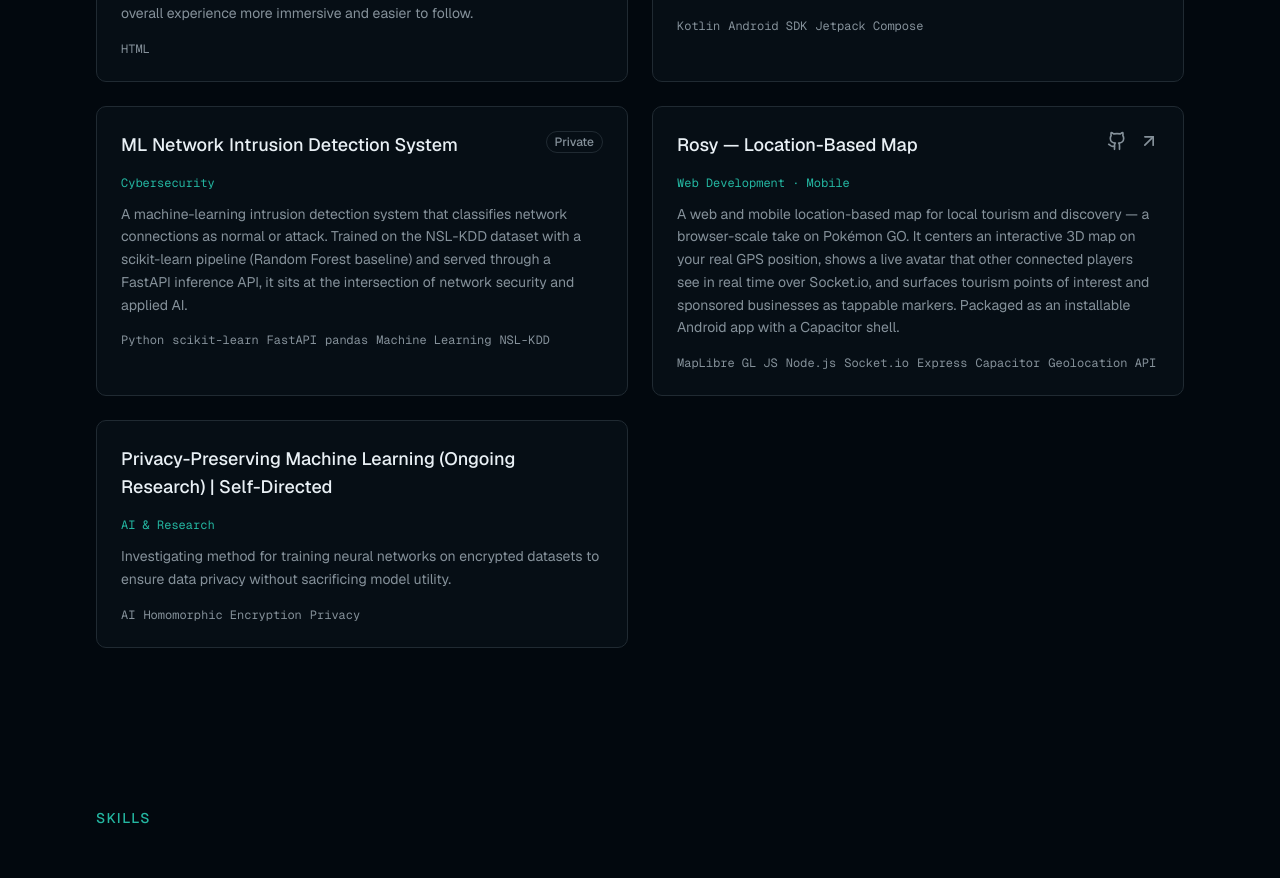
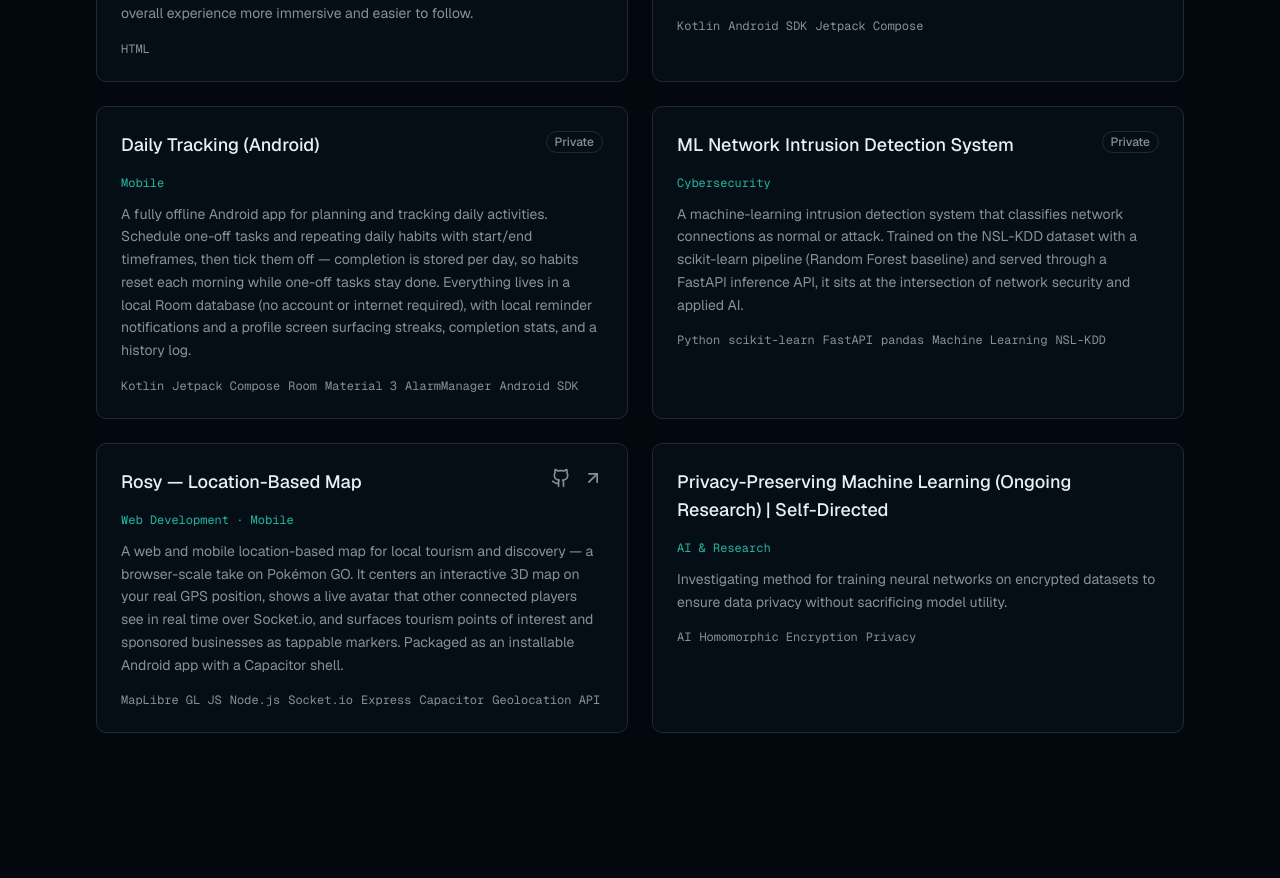
Before and after one commit to ionxg/Ionchaiyakul, a Next.js app in the folder Website/: page / in a window 1280 px wide. Shown: the part 4060-4938 px from the top of the page. Built offline with nearby package versions, Linux system fonts and the light colour scheme.

Commit message:
feat(project): add project

```diff
--- a/Website/components/projects-section.tsx
+++ b/Website/components/projects-section.tsx
@@ -82,6 +82,14 @@ const projects: Project[] = [
     description:
       "An Android app that displays an interactive pet overlay floating on top of other apps, acting as a desktop-pet-style companion on the home screen and over other applications.",
     technologies: ["Kotlin", "Android SDK", "Jetpack Compose"],
+    private: true,
+  },
+  {
+    title: "Daily Tracking (Android)",
+    category: "Mobile",
+    description:
+      "A fully offline Android app for planning and tracking daily activities. Schedule one-off tasks and repeating daily habits with start/end timeframes, then tick them off — completion is stored per day, so habits reset each morning while one-off tasks stay done. Everything lives in a local Room database (no account or internet required), with local reminder notifications and a profile screen surfacing streaks, completion stats, and a history log.",
+    technologies: ["Kotlin", "Jetpack Compose", "Room", "Material 3", "AlarmManager", "Android SDK"],
     private: true,
   },
   {
```
Also changed, not shown: 1 other file (tests, documents, lock files or other folders).
